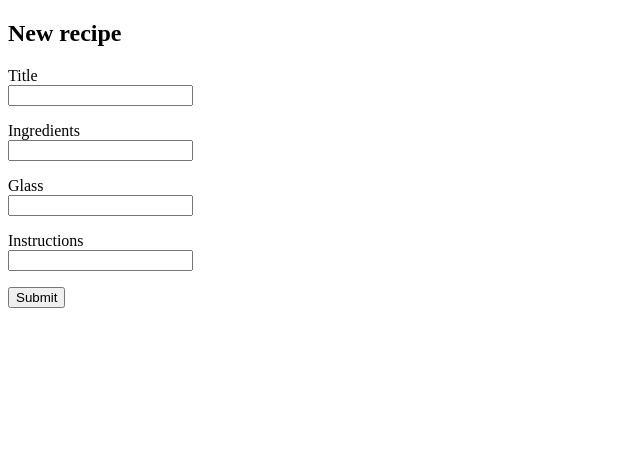
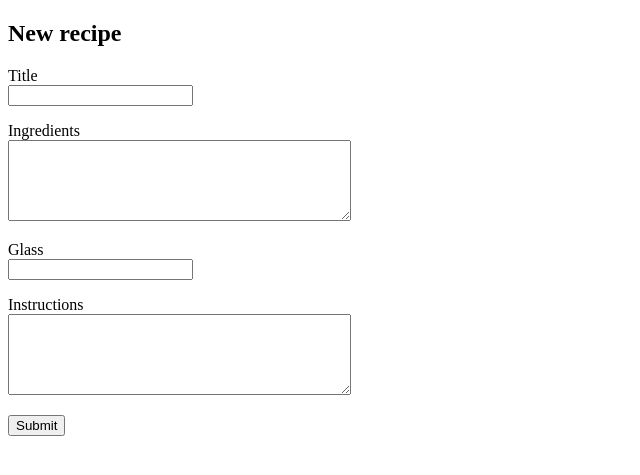
Before and after one commit to ARomppainen/cocktail-app, a Flask app: page /recipes/new in a window 1280 px wide. Shown: the part 205-680 px from the top of the page, without its empty margins (0-640 px from the left). Run offline with Flask 3, Linux system fonts and the light colour scheme; the visitor is signed in with stand-in values (Sample User, id 1).

Commit message:
Define input element dimensions in recipe form

```diff
--- a/src/templates/macros/recipe_form.html
+++ b/src/templates/macros/recipe_form.html
@@ -2,28 +2,29 @@
 <form action="{{action}}" method="post">
     <p>
         <label for="recipe-title">Title</label>
-        <input id="recipe-title" type="text" name="title" value="{{form.title}}" required />
+        <input id="recipe-title" type="text" name="title" value="{{form.title}}" size="20" required />
         {% if "title" in validation_errors %}
         <span>{{validation_errors["title"]}}</span>
         {% endif %}
     </p>
     <p>
         <label for="recipe-ingredients">Ingredients</label>
-        <input id="recipe-ingredients" type="textarea" name="ingredients" value="{{form.ingredients}}" required />
+        <textarea id="recipe-ingredients" name="ingredients" rows="5" cols="40" required>{{form.ingredients}}</textarea>
         {% if "ingredients" in validation_errors %}
         <span>{{validation_errors["ingredients"]}}</span>
         {% endif %}
     </p>
     <p>
         <label for="recipe-glass">Glass</label>
-        <input id="recipe-glass" type="text" name="glass" value="{{form.glass}}" required />
+        <input id="recipe-glass" type="text" name="glass" value="{{form.glass}}" size="20" required />
         {% if "glass" in validation_errors %}
         <span>{{validation_errors["glass"]}}</span>
         {% endif %}
     </p>
     <p>
         <label for="recipe-instructions">Instructions</label>
-        <input id="recipe-instructions" type="text" name="instructions" value="{{form.instructions}}" required />
+        <textarea id="recipe-instructions" name="instructions" rows="5" cols="40"
+            required>{{form.instructions}}</textarea>
         {% if "instructions" in validation_errors %}
         <span>{{validation_errors["instructions"]}}</span>
         {% endif %}
```
